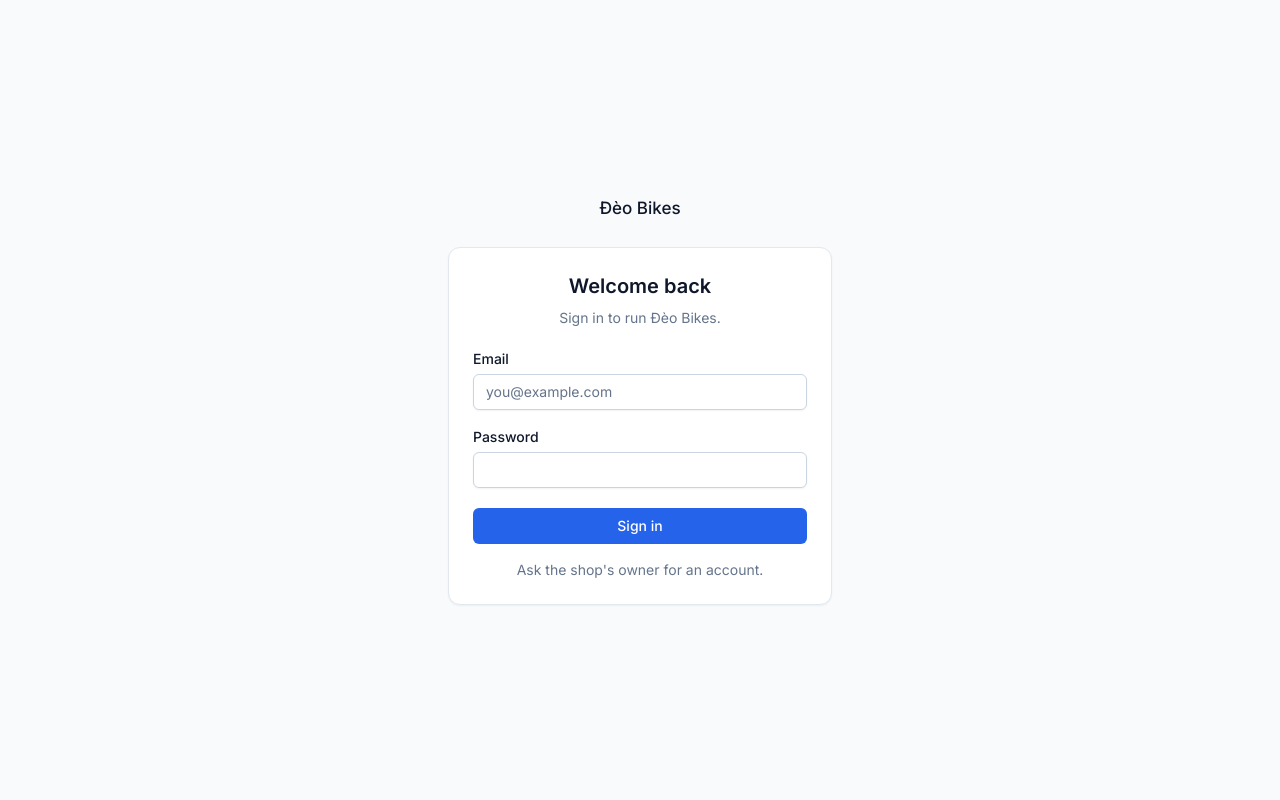
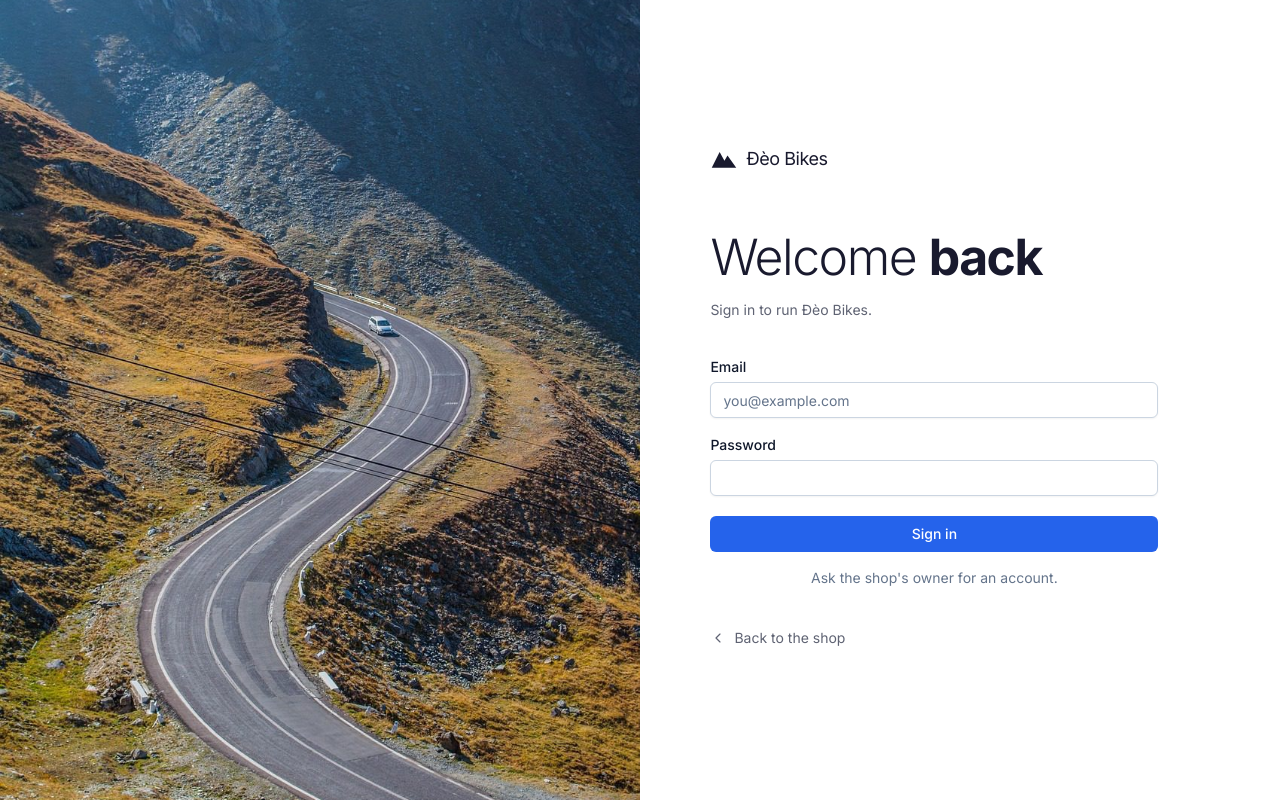
Before and after one commit to ThanhNV121097/project-e87d8873, a React (Vite) app in the folder code/frontend/: page /admin/sign-in in a window 1280 px wide. Built offline with nearby package versions, Linux system fonts and the light colour scheme.

Commit message:
sign-in screen with a riding photograph; the footer becomes the site's navy surface

```diff
--- a/code/frontend/src/components/SiteFooter.tsx
+++ b/code/frontend/src/components/SiteFooter.tsx
@@ -3,16 +3,17 @@ import { T, useContent, useList } from "../editable";
 import { useCollection } from "../data";
 import type { Department, NavItem } from "../lib/shop";
 import Icon from "./Icon";
-import Logo from "./Logo";
+import LogoMark from "./LogoMark";
 import PhotoCredits from "./PhotoCredits";
 
 /**
- * THE FOOTER: white, under a hairline that stops at the measure like the
- * header's — the mark and name with one line at the left, then the riding
- * types, the pages, and how to reach the shop. A way to reach the shop is
+ * THE FOOTER: the site's one surface of navy — a large rounded card at the
+ * page's measure, as the template's cards are, so the ink that presses every
+ * button also closes every page. The mark and a line at the left, then the
+ * riding types, the pages, and how to reach the shop: a way to reach it is
  * drawn only where the owner has given it; the message form always is. At
  * its foot the line saying the shop is independent of the brands it sells,
- * and the stock photographs' credits, small.
+ * and the stock photographs' credits.
  */
 export default function SiteFooter() {
   const types = useCollection<Department>("categories", { pageSize: 24 }).items;
@@ -21,19 +22,21 @@ export default function SiteFooter() {
   const email = useContent("contact.email");
   const address = useContent("contact.address");
   const hours = useContent("contact.hours");
+  const soft = "text-accent-ink/75 hover:text-accent-ink";
   return (
-    <footer className="mx-auto mt-24 max-w-page px-[var(--gutter)] pb-[calc(var(--dock-space)+1rem)] text-ink lg:pb-10">
-      <div className="grid gap-10 border-t border-line pt-12 text-sm sm:grid-cols-2 lg:grid-cols-12 lg:gap-8">
+    <footer className="mx-auto mt-24 max-w-page px-[var(--gutter)] pb-[calc(var(--dock-space)+1rem)] lg:pb-8">
+      <div className="rounded bg-accent px-6 py-12 text-accent-ink sm:px-10 lg:px-14 lg:py-14">
+        <div className="grid gap-10 text-sm sm:grid-cols-2 lg:grid-cols-12 lg:gap-8">
           <div className="lg:col-span-4">
-          <Logo />
-          <T k="footer.line" as="p" className="mt-4 max-w-[34ch] leading-relaxed text-ink-soft" />
+            <Link to="/" className="inline-flex items-center gap-2 text-lg tracking-tight"><LogoMark className="h-7 w-7" /><T k="site.name" /></Link>
+            <T k="footer.line" as="p" className="mt-4 max-w-[34ch] leading-relaxed text-accent-ink/75" />
           </div>
           {types.length > 0 && (
             <nav aria-label="Riding types" className="lg:col-span-2">
               <T k="footer.types" as="p" className="mb-3 font-semibold" />
               <ul className="flex flex-col gap-2">
                 {types.map((d) => (
-                <li key={d.id}><Link to={`/shop?category=${d.id}`} className="text-ink-soft hover:text-ink">{d.name}</Link></li>
+                  <li key={d.id}><Link to={`/shop?category=${d.id}`} className={soft}>{d.name}</Link></li>
                 ))}
               </ul>
             </nav>
@@ -42,26 +45,27 @@ export default function SiteFooter() {
             <T k="footer.pages" as="p" className="mb-3 font-semibold" />
             <ul className="flex flex-col gap-2">
               {links.map((l, i) => (
-              <li key={l.href}><Link to={l.href} className="text-ink-soft hover:text-ink"><T k={`nav.links.${i}.label`} /></Link></li>
+                <li key={l.href}><Link to={l.href} className={soft}><T k={`nav.links.${i}.label`} /></Link></li>
               ))}
-            <li><Link to="/bag" className="text-ink-soft hover:text-ink"><T k="footer.bag" /></Link></li>
+              <li><Link to="/bag" className={soft}><T k="footer.bag" /></Link></li>
             </ul>
           </nav>
           <div className="lg:col-span-4">
             <T k="footer.reach" as="p" className="mb-3 font-semibold" />
-          <ul className="flex flex-col gap-2.5 text-ink-soft">
-            {phone && <li className="flex items-center gap-2.5"><Icon name="phone" size={16} /><a href={`tel:${phone}`} className="hover:text-ink">{phone}</a></li>}
-            {email && <li className="flex items-center gap-2.5"><Icon name="mail" size={16} /><a href={`mailto:${email}`} className="hover:text-ink">{email}</a></li>}
-            {address && <li className="flex items-start gap-2.5"><Icon name="address" size={16} /><span>{address}</span></li>}
-            {hours && <li className="flex items-start gap-2.5"><Icon name="hours" size={16} /><span>{hours}</span></li>}
-            <li className="flex items-center gap-2.5"><Icon name="chat" size={16} /><Link to="/contact" className="hover:text-ink"><T k="footer.message" /></Link></li>
-            <li className="flex items-center gap-2.5"><Icon name="lock" size={16} /><Link to="/admin" className="hover:text-ink"><T k="footer.admin" /></Link></li>
+            <ul className="flex flex-col gap-2.5">
+              {phone && <li className="flex items-center gap-2.5"><Icon name="phone" size={16} /><a href={`tel:${phone}`} className={soft}>{phone}</a></li>}
+              {email && <li className="flex items-center gap-2.5"><Icon name="mail" size={16} /><a href={`mailto:${email}`} className={soft}>{email}</a></li>}
+              {address && <li className="flex items-start gap-2.5"><Icon name="address" size={16} /><span className="text-accent-ink/75">{address}</span></li>}
+              {hours && <li className="flex items-start gap-2.5"><Icon name="hours" size={16} /><span className="text-accent-ink/75">{hours}</span></li>}
+              <li className="flex items-center gap-2.5"><Icon name="chat" size={16} /><Link to="/contact" className={soft}><T k="footer.message" /></Link></li>
+              <li className="flex items-center gap-2.5"><Icon name="lock" size={16} /><Link to="/admin" className={soft}><T k="footer.admin" /></Link></li>
             </ul>
           </div>
         </div>
-      <div className="mt-10 flex flex-col gap-3 border-t border-line pt-6 text-xs text-ink-soft lg:flex-row lg:justify-between">
+        <div className="mt-12 flex flex-col gap-3 border-t border-accent-ink/20 pt-6 text-xs text-accent-ink/75 lg:flex-row lg:justify-between lg:gap-10">
           <T k="footer.independent" as="p" className="max-w-[70ch]" />
-        <PhotoCredits className="max-w-[70ch]" />
+          <PhotoCredits className="max-w-[70ch] text-accent-ink/75 [&_a]:text-accent-ink/90" />
+        </div>
       </div>
     </footer>
   );
--- a/code/frontend/src/pages/AdminSignIn.tsx
+++ b/code/frontend/src/pages/AdminSignIn.tsx
@@ -1,15 +1,36 @@
-import { useContent } from "../editable";
-import SignInPage from "../components/admin/SignInPage";
+import { Link } from "react-router-dom";
+import { T, useContent } from "../editable";
+import { Picture } from "../picture";
+import { SignInForm } from "../components/admin/SignInPage";
+import Icon from "../components/Icon";
+import Logo from "../components/Logo";
+import Weights from "../components/Weights";
 
-/** The way into the shop's own side. */
+/**
+ * The way into the shop's own side: a riding photograph down the left half,
+ * running to the screen's edge, and at the right the mark, a heading that
+ * changes weight like every head on the site, and the form.
+ */
 export default function AdminSignIn() {
+  const photo = useContent("pages.admin.signin.image");
   return (
-    <SignInPage
-      title={useContent("pages.admin.signin.title")}
-      description={useContent("pages.admin.signin.description")}
-      note={useContent("pages.admin.signin.note")}
-      brand={useContent("site.name")}
-      to="/admin"
-    />
+    <div className="flex min-h-screen bg-ground font-body text-ink">
+      {photo && (
+        <div className="relative hidden w-1/2 overflow-hidden lg:block">
+          <Picture src={photo} alt="" width={850} height={1280} loading="eager" className="absolute inset-0 h-full w-full object-cover" />
+        </div>
+      )}
+      <div className="flex flex-1 items-center px-[var(--gutter)] py-16">
+        <div className="w-full max-w-md">
+          <Link to="/" className="inline-flex"><Logo /></Link>
+          <h1 className="mt-12 text-[length:var(--size-h1)] leading-[1.1] text-ink"><Weights k="pages.admin.signin.heading" /></h1>
+          <T k="pages.admin.signin.description" as="p" className="mt-4 text-sm text-ink-soft" />
+          <div className="mt-10"><SignInForm to="/admin" note={useContent("pages.admin.signin.note")} /></div>
+          <Link to="/" className="mt-10 inline-flex items-center gap-2 text-sm text-ink-soft hover:text-ink">
+            <Icon name="back" size={16} /><T k="pages.admin.signin.back" />
+          </Link>
+        </div>
+      </div>
+    </div>
   );
 }
```
Lines whose indentation alone changed are shown as unchanged.
